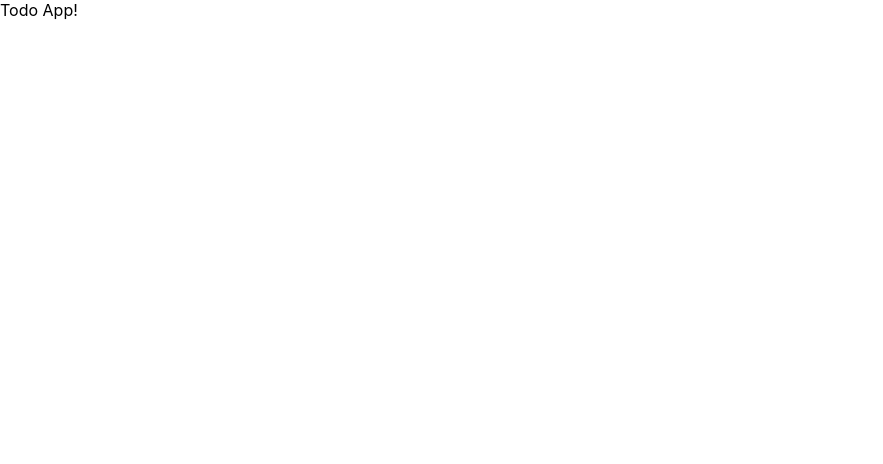
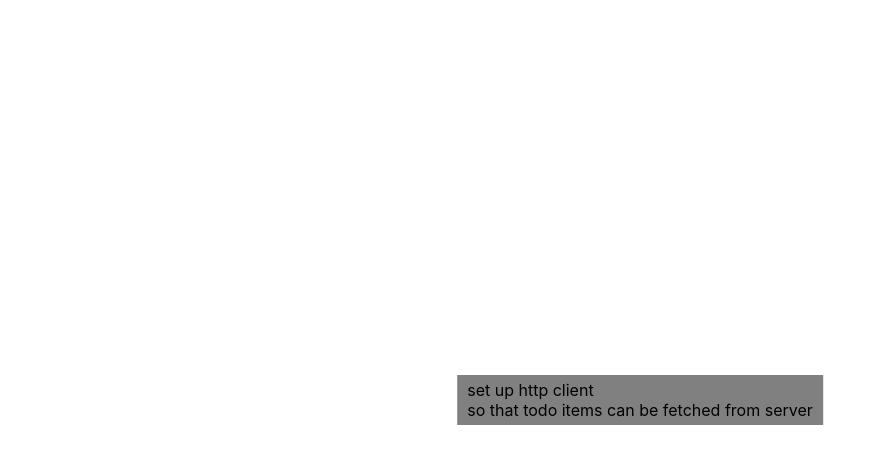
Before and after one commit to jenny-docly/todo-app, a React (Create React App) app in the folder frontend/: page / in a window 1280 px wide. Shown: the top 464 px of the page, without its empty margins (0-883 px from the left). Built offline with nearby package versions, Linux system fonts and the light colour scheme.

Commit message:
Added two small compoments as a starting point
* TodoItem - to render a Todo item
* TodoList - to render a list of TodoItems

```diff
--- a/frontend/src/App.css
+++ /dev/null
@@ -1,38 +0,0 @@
-.App {
-  text-align: center;
-}
-
-.App-logo {
-  height: 40vmin;
-  pointer-events: none;
-}
-
-@media (prefers-reduced-motion: no-preference) {
-  .App-logo {
-    animation: App-logo-spin infinite 20s linear;
-  }
-}
-
-.App-header {
-  background-color: #282c34;
-  min-height: 100vh;
-  display: flex;
-  flex-direction: column;
-  align-items: center;
-  justify-content: center;
-  font-size: calc(10px + 2vmin);
-  color: white;
-}
-
-.App-link {
-  color: #61dafb;
-}
-
-@keyframes App-logo-spin {
-  from {
-    transform: rotate(0deg);
-  }
-  to {
-    transform: rotate(360deg);
-  }
-}
--- a/frontend/src/App.js
+++ b/frontend/src/App.js
@@ -1,10 +1,25 @@
-import React from 'react';
-import './App.css';
+import React from 'react'
+import TodoList from './components/TodoList'
+
+const styles = {
+  centered: {
+    position: 'fixed',
+    top: '50%',
+    left: '50%',
+    transform: 'translate(-50%, -50%)'
+  }
+}
 
 function App() {
   return (
-    <div>Todo App!</div>
-  );
+    <div style={styles.centered}>
+      <TodoList items={[{
+        title: 'set up http client',
+        description: 'so that todo items can be fetched from server'
+      }]}
+      />
+    </div>
+  )
 }
 
-export default App;
+export default App
--- /dev/null
+++ b/frontend/src/components/TodoItem.js
@@ -0,0 +1,21 @@
+import React from 'react'
+
+const styles = {
+    item: {
+        display: 'flex',
+        flexDirection: 'column',
+        background: 'gray',
+        padding: '5px 10px 5px',
+    }
+}
+
+function TodoItem(props) {
+    return (
+        <div style={styles.item}>
+            <div>{props.title}</div>
+            <div>{props.description}</div>
+        </div>
+    )
+}
+
+export default TodoItem
--- /dev/null
+++ b/frontend/src/components/TodoList.js
@@ -0,0 +1,11 @@
+
+import React from 'react'
+import TodoItem from './TodoItem'
+
+function TodoList(props) {
+    return props.items.map(
+        item => <TodoItem title={item.title} description={item.description} />
+    )
+}
+
+export default TodoList
```
